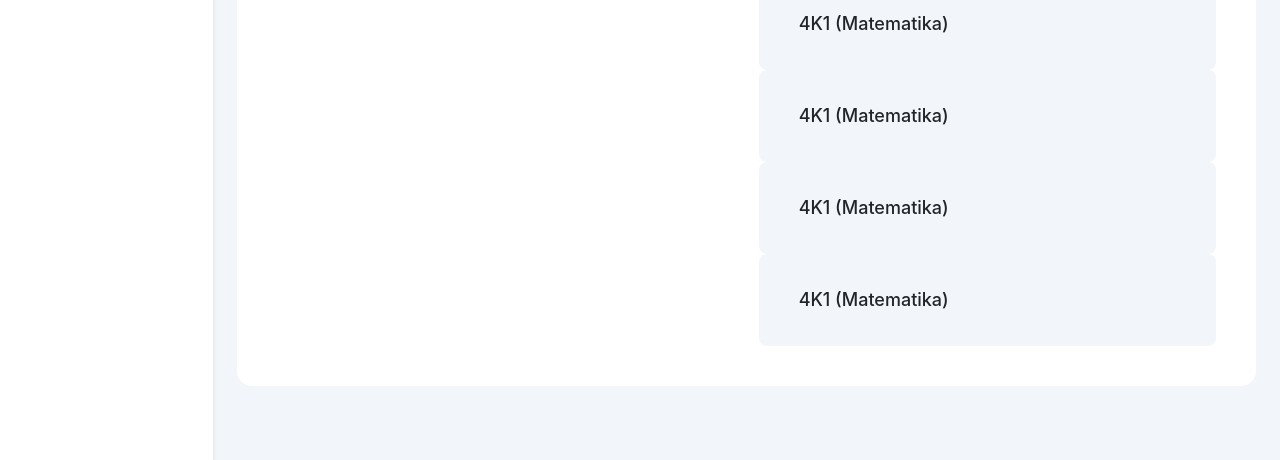
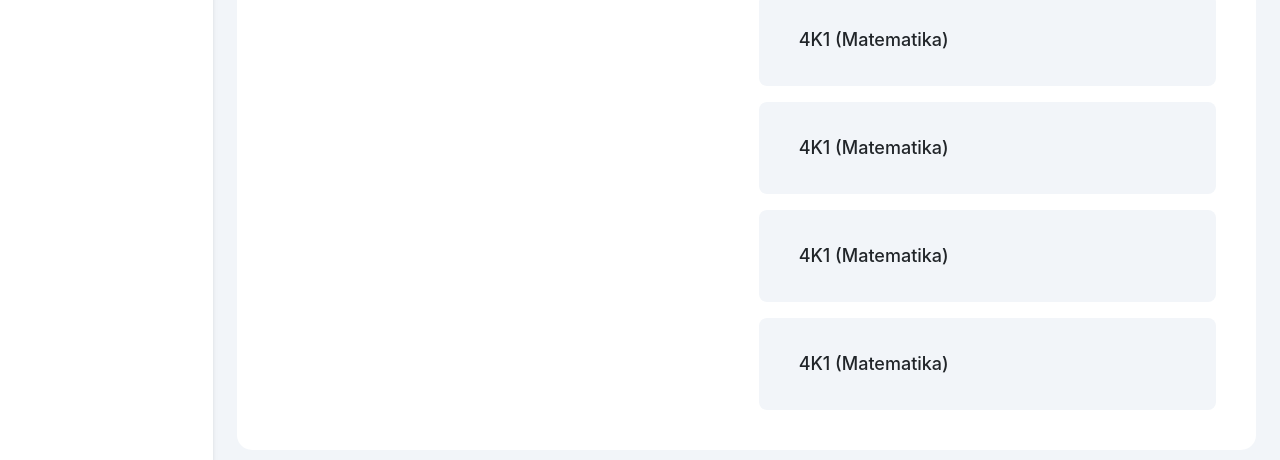
Before and after one commit to ShukurullaHackaton1/tutor-app, a React (Vite) app: page /tutors in a window 1280 px wide. Shown: the part 191-651 px from the top of the page. Built offline with nearby package versions, Linux system fonts and the light colour scheme; no server answers; sample sign-in values are in the browser's storage.

Commit message:
create group student router

```diff
--- a/src/page/tutors.jsx
+++ b/src/page/tutors.jsx
@@ -103,22 +103,22 @@ const Tutors = () => {
                 </div>
               ) : (
                 <div>
-                  <div className="cursor-pointer bg-[#F2F5F9] p-3 rounded-lg">
+                  <div className="cursor-pointer mt-3 bg-[#F2F5F9] p-3 rounded-lg">
                     <div className="p-3 flex items-center justify-between px-4 text-lg font-[500]">
                       <span>4K1 (Matematika)</span>
                     </div>
                   </div>
-                  <div className="cursor-pointer bg-[#F2F5F9] p-3 rounded-lg">
+                  <div className="cursor-pointer mt-3 bg-[#F2F5F9] p-3 rounded-lg">
                     <div className="p-3 flex items-center justify-between px-4 text-lg font-[500]">
                       <span>4K1 (Matematika)</span>
                     </div>
                   </div>
-                  <div className="cursor-pointer bg-[#F2F5F9] p-3 rounded-lg">
+                  <div className="cursor-pointer mt-3 bg-[#F2F5F9] p-3 rounded-lg">
                     <div className="p-3 flex items-center justify-between px-4 text-lg font-[500]">
                       <span>4K1 (Matematika)</span>
                     </div>
                   </div>
-                  <div className="cursor-pointer bg-[#F2F5F9] p-3 rounded-lg">
+                  <div className="cursor-pointer mt-3 bg-[#F2F5F9] p-3 rounded-lg">
                     <div className="p-3 flex items-center justify-between px-4 text-lg font-[500]">
                       <span>4K1 (Matematika)</span>
                     </div>
```
